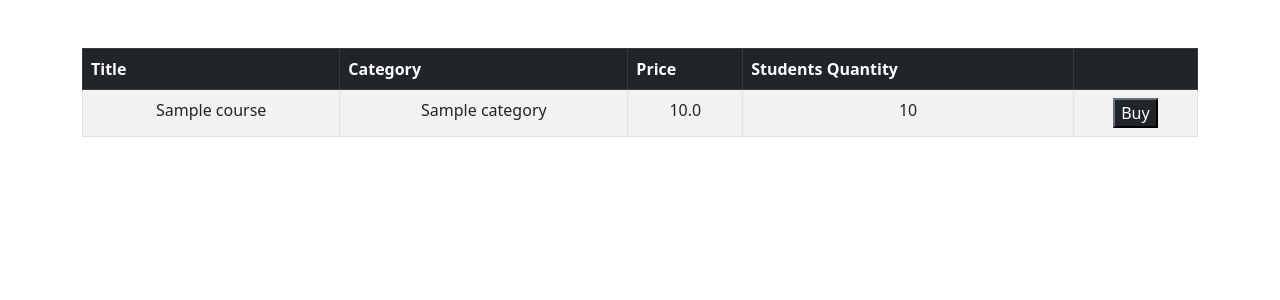
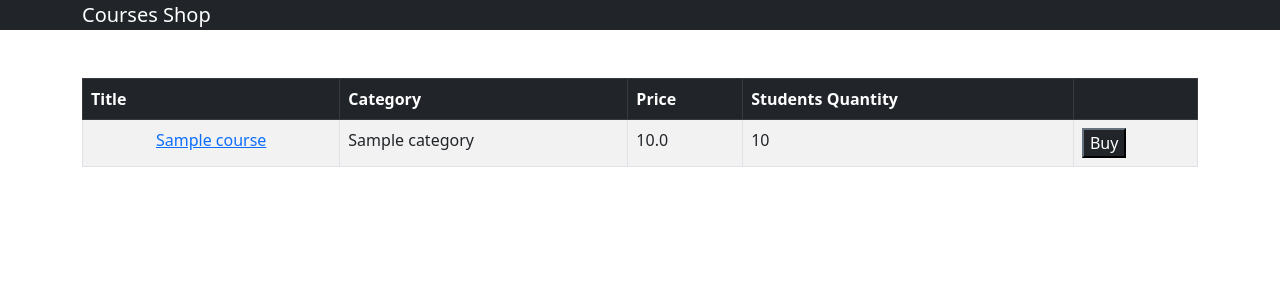
Before and after one commit to flezzzer/web1, a Django app: page /my_first_web/ in a window 1280 px wide. Shown: the top 300 px of the page. Run offline with Django 5.2, Linux system fonts and the light colour scheme; tables that the repository leaves empty hold one stand-in row (values such as "Sample post").

Commit message:
New templates and routing

```diff
--- a/my_first_web/urls.py
+++ b/my_first_web/urls.py
@@ -1,7 +1,9 @@
 from django.urls import path
 from . import views
 
+app_name = 'my_first_web'
 
 urlpatterns=[
-    path('', views.index, name='index')
+    path('', views.index, name='index'),
+    path('<int:course_id>', views.single_course, name="single_course")
 ]
--- a/my_first_web/views.py
+++ b/my_first_web/views.py
@@ -1,9 +1,16 @@
-from django.shortcuts import render
-from django.http import HttpResponse
+import http.client
+
+from django.shortcuts import render, get_object_or_404
+from django.http import HttpResponse, Http404
 from . import models
 
 # Create your views here.
 
 def index(request):
     courses = models.Course.objects.all()
-    return render(request, 'courses.html', {'courses':courses})
+    return render(request, 'my_first_web/courses.html', {'courses':courses})
+
+
+def single_course(request, course_id):
+    course = get_object_or_404(models.Course, pk=course_id)
+    return render(request, 'my_first_web/single_course.html', {'course': course})
--- a/my_first_web/templates/base.html
+++ b/templates/base.html
@@ -3,9 +3,15 @@
 <head>
     <link href="https://cdn.jsdelivr.net/npm/bootstrap@5.0.2/dist/css/bootstrap.min.css" rel="stylesheet" integrity="sha384-EVSTQN3/azprG1Anm3QDgpJLIm9Nao0Yz1ztcQTwFspd3yD65VohhpuuCOmLASjC" crossorigin="anonymous">
     <meta charset="UTF-8">
-    <title>Title</title>
+    {% block title %}
+    {% endblock %}
 </head>
 <body>
+    <nav class="navbar-dark bg-dark">
+        <div class="container">
+            <a href={% url "my_first_web:index" %} class="navbar-brand">Courses Shop</a>
+        </div>
+    </nav>
     <main class="container">
         {% block content %}
         {% endblock %}
--- a/my_first_web/templates/courses.html
+++ b/templates/my_first_web/courses.html
@@ -1,4 +1,7 @@
 {% extends 'base.html' %}
+{% block title %}
+    <title>All courses</title>
+{% endblock %}
 {% block content %}
 <table class="table mt-5 table-bordered table-striped table-hover">
     <thead class="table-dark">
@@ -13,11 +16,11 @@
     <tbody>
         {% for course in courses %}
          <tr>
-            <td style="text-align: center;">{{ course.title }}</td>
-            <td style="text-align: center;">{{ course.category }}</td>
-            <td style="text-align: center;">{{ course.price }}</td>
-            <td style="text-align: center;">{{ course.students_qty }}</td>
-            <td style="text-align: center;"><button class="btn-dark">Buy</button></td>
+            <td style="text-align: center;"><a href={% url "my_first_web:single_course" course.id %}>{{ course.title }}</a></td>
+            <td>{{ course.category }}</td>
+            <td>{{ course.price }}</td>
+            <td>{{ course.students_qty }}</td>
+            <td><button class="btn-dark">Buy</button></td>
         </tr>
         {% endfor %}
     </tbody>
```
Also changed, not shown: templates/my_first_web/single_course.html (added, +22 -0 lines).
